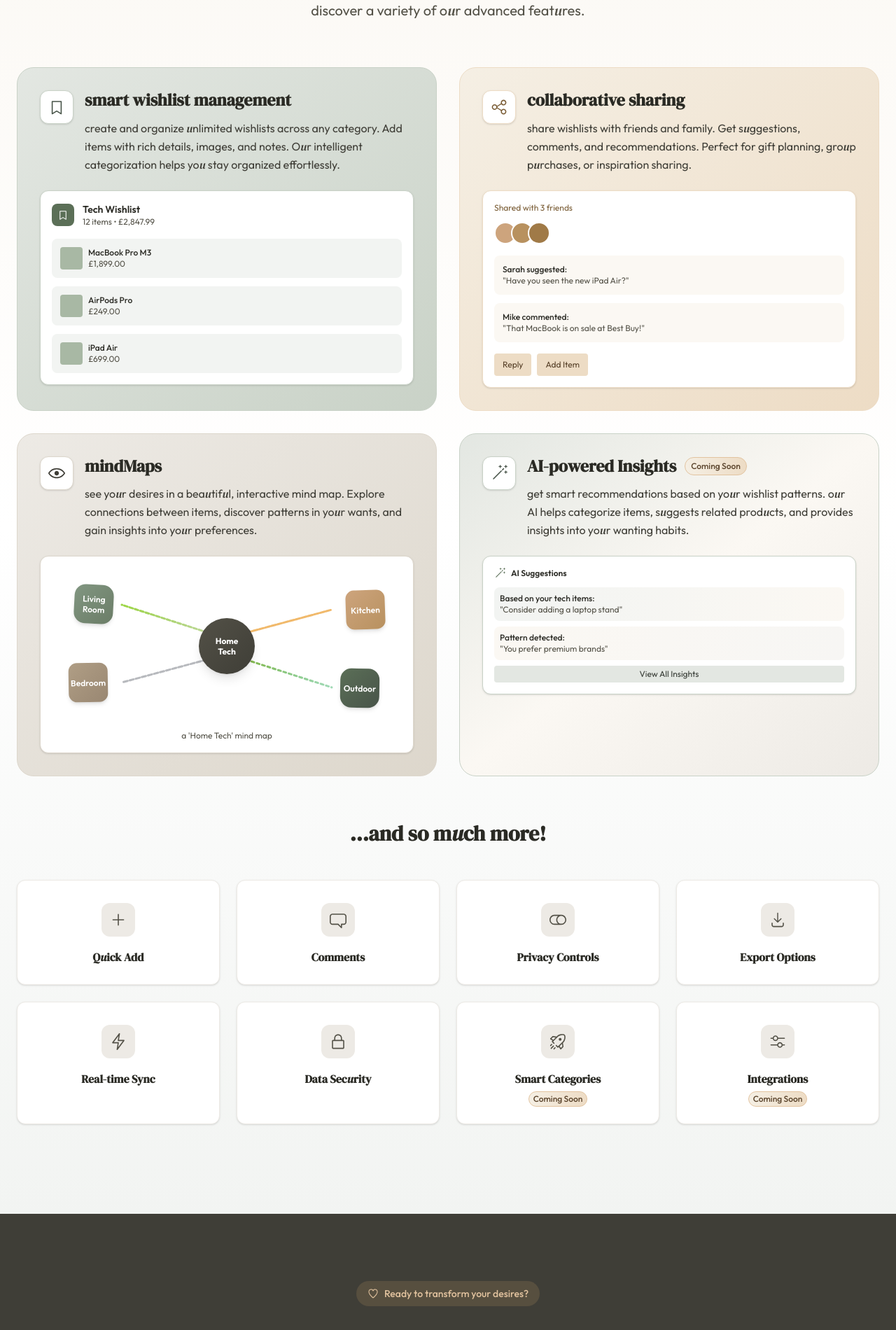
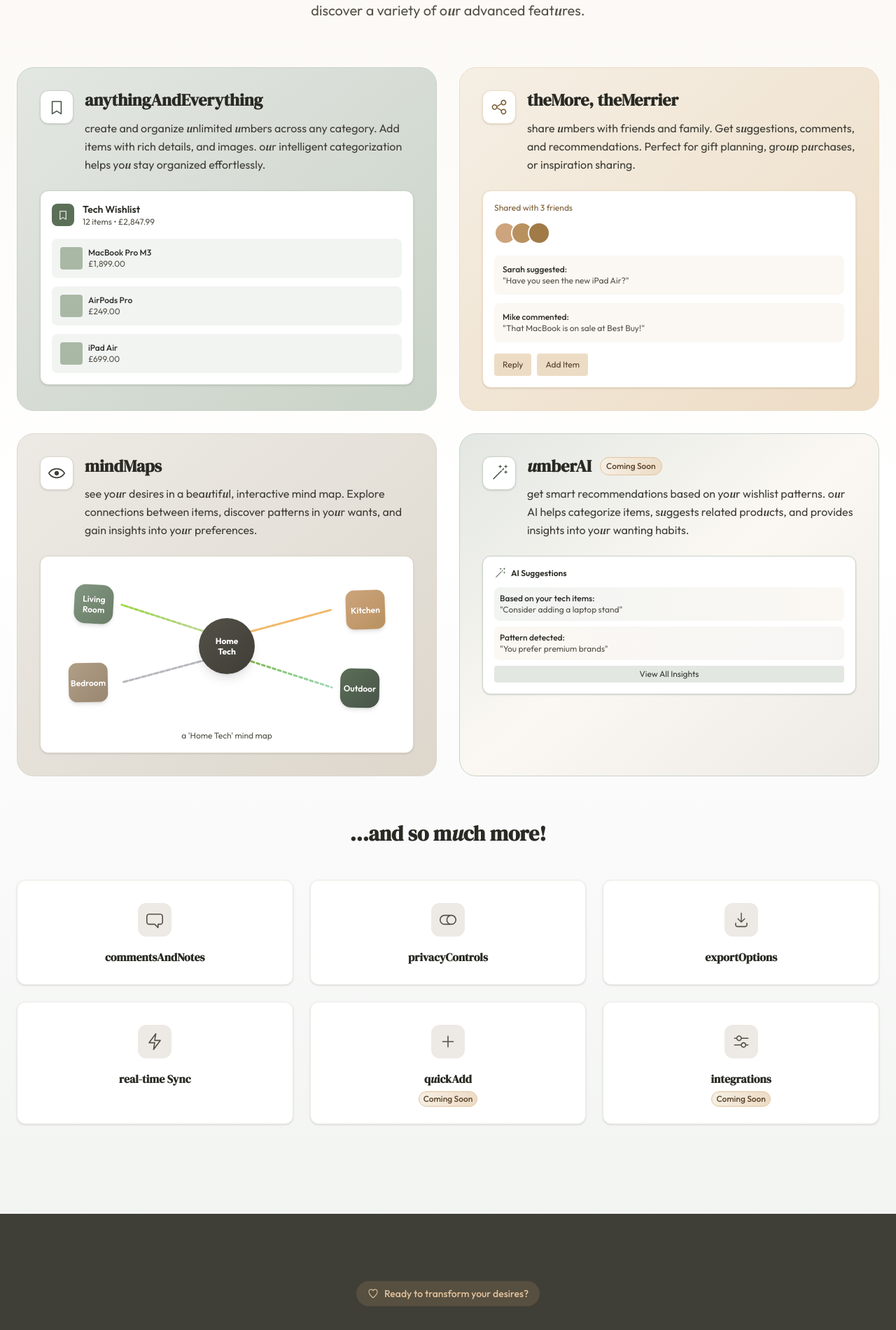
Before and after one commit to hayzaydeee/umber, a React (Vite) app in the folder umber-frontend/: page / in a window 1280 px wide. Shown: the part 3520-5420 px from the top of the page at 70% size. Built offline with nearby package versions, Linux system fonts and the light colour scheme.

Commit message:
landing page updates | 08.09.2025

```diff
--- a/umber-frontend/src/components/landingPage/FeaturesSection.jsx
+++ b/umber-frontend/src/components/landingPage/FeaturesSection.jsx
@@ -109,7 +109,7 @@ function FeaturesSection() {
         </motion.div>
 
         {/* Mini Features Grid */}
-        <div className="grid grid-cols-2 md:grid-cols-3 lg:grid-cols-4 gap-4 md:gap-6 mb-12">
+        <div className="grid grid-cols-2 md:grid-cols-3 lg:grid-cols-3 gap-4 md:gap-6 mb-12">
           {miniFeatures.map((feature, index) => (
             <motion.div
               key={feature.title}
--- a/umber-frontend/src/components/layout/Footer.jsx
+++ b/umber-frontend/src/components/layout/Footer.jsx
@@ -30,8 +30,8 @@ function Footer() {
       title: "Product",
       links: [
         { name: "features", href: "#features" },
-        { name: "pricing", href: "#pricing" },
         { name: "how it works", href: "#how-it-works" },
+        // { name: "pricing", href: "#pricing" },
         // { name: "Mobile app", href: "/app" },
         // { name: "API", href: "/api" },
         // { name: "Integrations", href: "/integrations" }
--- a/umber-frontend/src/data/Features.jsx
+++ b/umber-frontend/src/data/Features.jsx
@@ -17,9 +17,9 @@ import MindMapConnections from "../components/ui/MindMapConnections";
 
 const mainFeatures = [
   {
-    title: "smart wishlist management",
+    title: "anythingAndEverything",
     description:
-      "create and organize unlimited wishlists across any category. Add items with rich details, images, and notes. Our intelligent categorization helps you stay organized effortlessly.",
+      "create and organize unlimited umbers across any category. Add items with rich details, and images. our intelligent categorization helps you stay organized effortlessly.",
     icon: BookmarkIcon,
     bgGradient: "from-moss-100 to-moss-200",
     iconColor: "text-moss-700",
@@ -64,9 +64,9 @@ const mainFeatures = [
     ),
   },
   {
-    title: "collaborative sharing",
+    title: "theMore, theMerrier",
     description:
-      "share wishlists with friends and family. Get suggestions, comments, and recommendations. Perfect for gift planning, group purchases, or inspiration sharing.",
+      "share umbers with friends and family. Get suggestions, comments, and recommendations. Perfect for gift planning, group purchases, or inspiration sharing.",
     icon: Share1Icon,
     bgGradient: "from-ochre-100 to-ochre-200",
     iconColor: "text-ochre-700",
@@ -179,7 +179,7 @@ const mainFeatures = [
     ),
   },
   {
-    title: "AI-powered Insights",
+    title: "umberAI",
     description:
       "get smart recommendations based on your wishlist patterns. our AI helps categorize items, suggests related products, and provides insights into your wanting habits.",
     icon: MagicWandIcon,
@@ -223,53 +223,41 @@ const mainFeatures = [
 
 const miniFeatures = [
   {
-    title: "Quick Add",
+    title: "commentsAndNotes",
+    icon: ChatBubbleIcon,
+    description:
+      "leave notes and comments on items to remember why you wanted them.",
+  },
+  {
+    title: "privacyControls",
+    icon: SwitchIcon,
+    description:
+      "choose who can see your wishlists with granular privacy settings.",
+  },
+  {
+    title: "exportOptions",
+    icon: DownloadIcon,
+    description:
+      "export your wishlists as PDF, CSV, or share them as beautiful web pages.",
+  },
+  {
+    title: "real-time Sync",
+    icon: LightningBoltIcon,
+    description:
+      "your wishlists stay synchronized across all devices in real-time.",
+  },
+  {
+    title: "quickAdd",
     icon: PlusIcon,
     description:
-      "Instantly add items from any website with our browser extension or mobile app.",
-  },
-  {
-    title: "Comments",
-    icon: ChatBubbleIcon,
-    description:
-      "Leave notes and comments on items to remember why you wanted them.",
-  },
-  {
-    title: "Privacy Controls",
-    icon: SwitchIcon,
-    description:
-      "Choose who can see your wishlists with granular privacy settings.",
-  },
-  {
-    title: "Export Options",
-    icon: DownloadIcon,
-    description:
-      "Export your wishlists as PDF, CSV, or share them as beautiful web pages.",
-  },
-  {
-    title: "Real-time Sync",
-    icon: LightningBoltIcon,
-    description:
-      "Your wishlists stay synchronized across all devices in real-time.",
-  },
-  {
-    title: "Data Security",
-    icon: LockClosedIcon,
-    description:
-      "Enterprise-grade encryption keeps your personal data safe and secure.",
-  },
-  {
-    title: "Smart Categories",
-    icon: RocketIcon,
-    description:
-      "AI automatically organizes your items into meaningful categories and collections.",
+      "instantly add items from any website with our browser extension or mobile app.",
     comingSoon: true,
   },
   {
-    title: "Integrations",
+    title: "integrations",
     icon: MixerHorizontalIcon,
     description:
-      "Connect with popular shopping sites and productivity tools seamlessly.",
+      "connect with popular shopping sites and productivity tools seamlessly.",
     comingSoon: true,
   },
 ];
--- a/umber-frontend/src/pages/LandingPage.jsx
+++ b/umber-frontend/src/pages/LandingPage.jsx
@@ -8,7 +8,6 @@ import PricingSection from '../components/landingPage/PricingSection';
 import CTASection from '../components/landingPage/CTASection';
 import TopNav from '../components/layout/topNav';
 import Footer from '../components/layout/Footer';
-import UmberText from '../components/ui/UmberText';
 
 function LandingPage() {
   const [showTopNav, setShowTopNav] = useState(false);
--- a/umber-frontend/src/pages/Signup.jsx
+++ b/umber-frontend/src/pages/Signup.jsx
@@ -541,7 +541,7 @@ function Signup() {
                   <UmberText>welcome, {formData.firstName}!</UmberText>
                 </h3>
                 <p className="text-sm text-umber-600">
-                  <UmberText>Just a few more details to secure your account.</UmberText>
+                  <UmberText>just a few more details to secure your account.</UmberText>
                 </p>
               </div>
 
@@ -732,7 +732,7 @@ function Signup() {
                   />
                   <span className="text-sm text-umber-600">
                     <UmberText>
-                      I agree to the{" "}
+                      i agree to the{" "}
                       <button
                         type="button"
                         className="text-moss-600 hover:text-moss-700 font-medium transition-colors"
@@ -799,7 +799,7 @@ function Signup() {
                 </h3>
                 <p className="text-sm text-umber-600">
                   <UmberText>
-                    We've sent a 6-digit code to {formData.email}. Enter it below to complete your signup.
+                    we've sent a 6-digit code to {formData.email}. enter it below to complete your signup.
                   </UmberText>
                 </p>
               </div>
```
